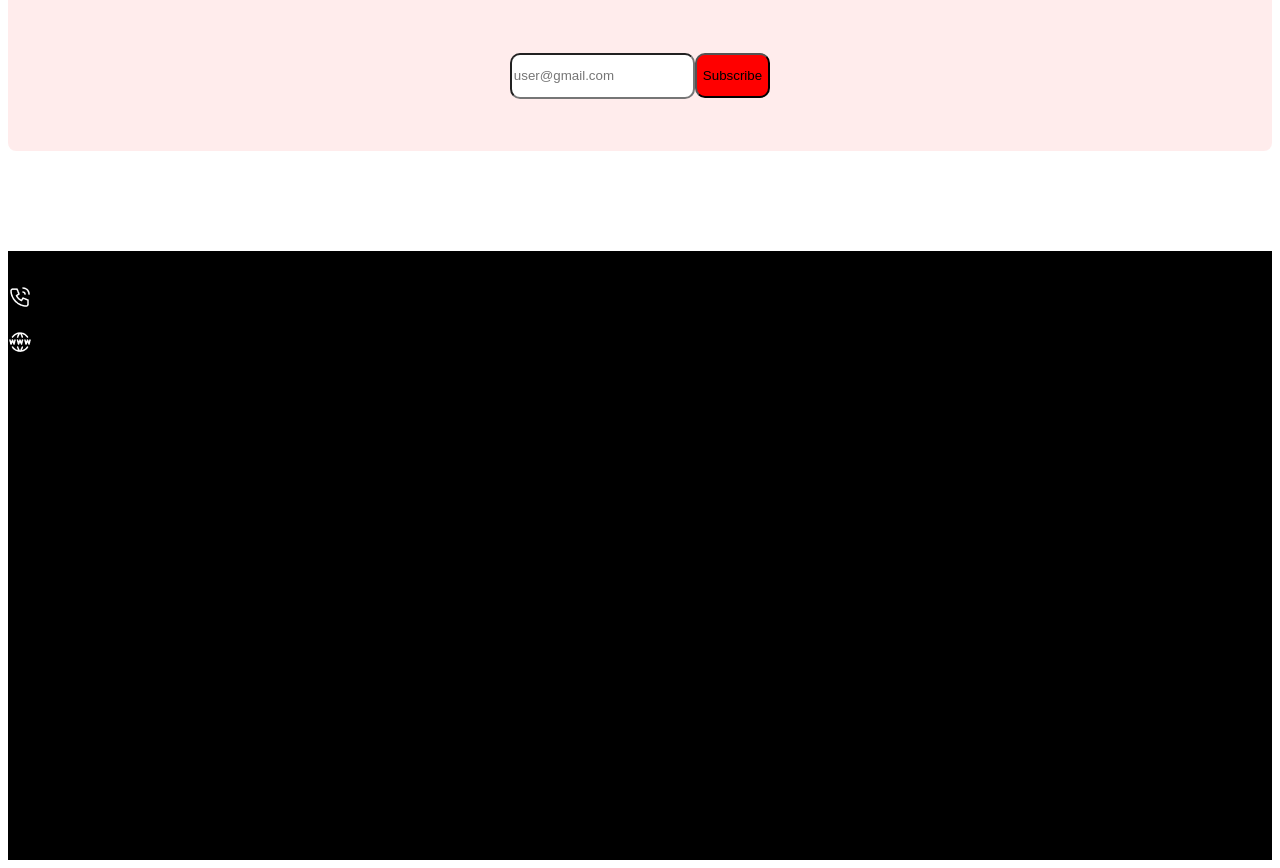
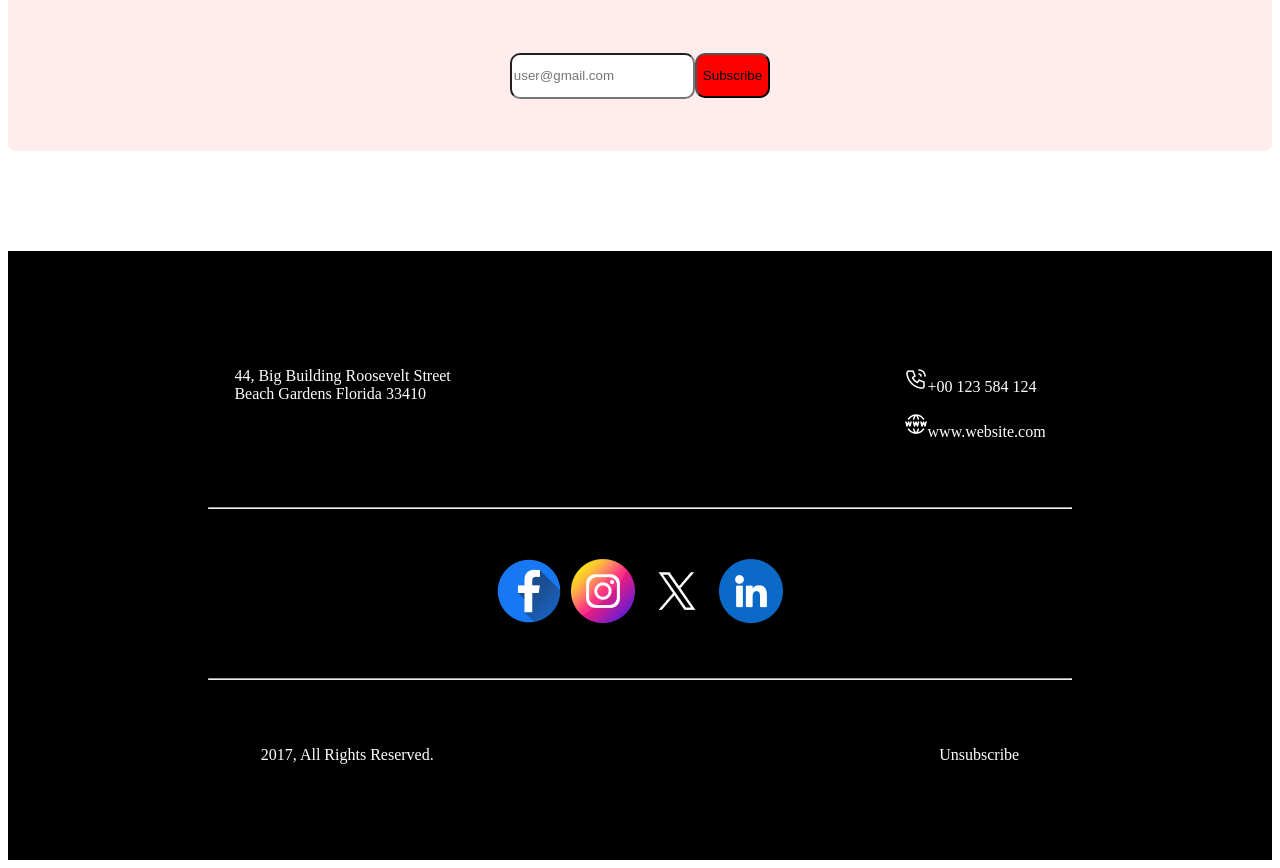
Before and after one commit to mdarman18999/Assignment-1, a plain HTML site: page index.html in a window 1280 px wide. Shown: the part 7018-7886 px from the top of the page. Drawn offline with Linux system fonts and the light colour scheme.

Commit message:
fints the fonter

```diff
--- a/index.html
+++ b/index.html
@@ -146,23 +146,26 @@
     </main>
     <footer>
         <div class="fonter">
-                <div>
-                    <div><p>44, Big Building Roosevelt Street
+                <div style="padding-top: 100px; display: flex;justify-content: space-around;">
+                    <div><p style="color: white;">44, Big Building Roosevelt Street <br>
                         Beach Gardens Florida 33410</p>
                     </div>
-                    <div>
-                        <p > <img src="resources/Call.png" alt="">+00 123 584 124</p>
-                        <p> <img src="resources/Website.png" alt="">www.website.com</p>
+                    <div style="">
+                        <p style="color: white;" > <img src="resources/Call.png" alt="">+00 123 584 124</p>
+                        <p style="color: white;"> <img src="resources/Website.png" alt="">www.website.com</p>
                     </div>
-
                 </div>
-
-                <div>
-
+                <hr style="margin: 50px 200px;">
+                <div style="display: flex;justify-content: center;gap: 10px; margin-top: 30px;margin-bottom: 30px;">
+                    <div><img src="resources/Facebook.png" alt=""></div>
+                    <div><img src="resources/Instagram.png" alt=""></div>
+                    <div><img src="resources/Twitter.png" alt=""></div>
+                    <div><img src="resources/Linkedin.png" alt=""></div>
                 </div>
-
-                <div>
-
+                <hr style="margin: 50px 200px;">
+                <div style="display: flex;justify-content: space-around;">
+                    <div><p style="color: white;">2017, All Rights Reserved.</p></div>
+                    <div><p style="color: white;">Unsubscribe</p></div>
                 </div>
         </div>
     </footer>
```
